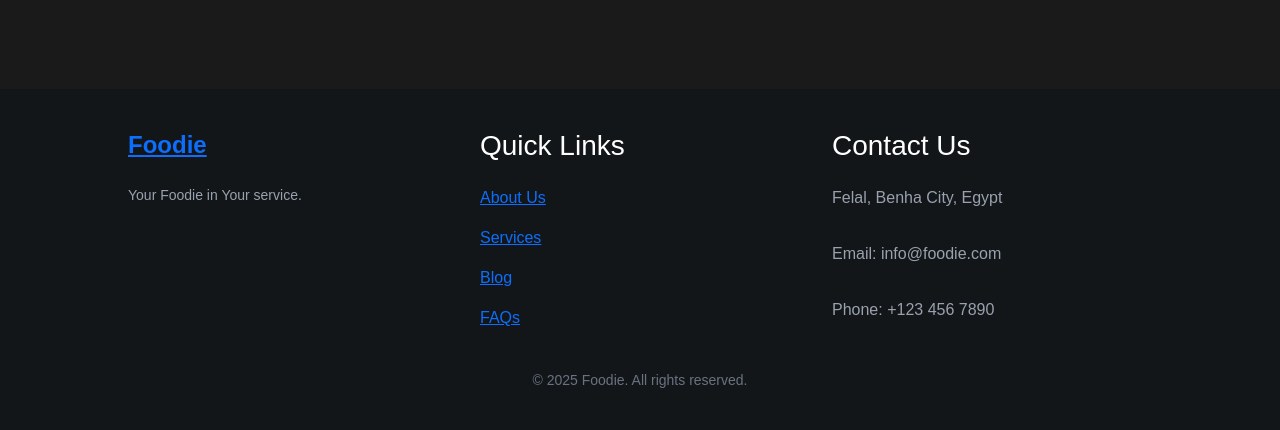
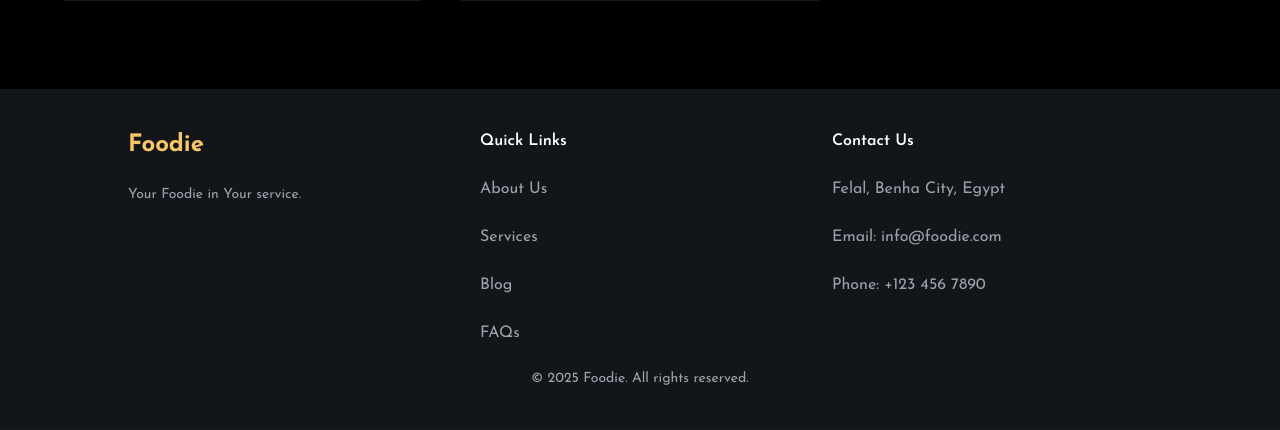
Before and after one commit to OmarNabil05/BfCAI_Web_Team, a PHP site: page /modules/restaurant/menu.php in a window 1280 px wide. Shown: the part 4873-5303 px from the top of the page. After the commit the page ends 5258 px from the top, so only its background shows below. Run offline with PHP 8.4, Linux system fonts and the light colour scheme; data comes from the database, SQL or seed files in the repository.

Commit message:
omar and vivian edited navbar in menu , links and paths

```diff
--- a/modules/restaurant/Navbar.php
+++ b/modules/restaurant/Navbar.php
@@ -1,10 +1,7 @@
 <?php
-// Don't start session if already started
-if (session_status() === PHP_SESSION_NONE) {
-    session_start();
-}
+session_start();
+$pdo = new PDO("mysql:host=localhost;dbname=my_store", "root", "");
 
-// Use existing $conn from db.php (MySQLi connection)
 // --- LOGOUT LOGIC ---
 if (isset($_GET['logout']) && $_GET['logout'] == 'true') {
     unset($_SESSION['user_id']); // remove user session
@@ -19,20 +16,17 @@ $user_id = $isLoggedIn ? $_SESSION['user_id'] : null;
 // Default cart count
 $cart_count = 0;
 
-if ($isLoggedIn && isset($conn)) {
-    // SQL to get cart item count using MySQLi
-    $stmt = $conn->prepare("
+if ($isLoggedIn) {
+    // SQL to get cart item count
+    $stmt = $pdo->prepare("
         SELECT COALESCE(SUM(oi.quantity), 0) AS cart_count
         FROM orders o
         LEFT JOIN order_items oi ON oi.order_id = o.id
-        WHERE o.user_id = ?
+        WHERE o.user_id = :uid
         AND o.status = 0
     ");
-    $stmt->bind_param("i", $user_id);
-    $stmt->execute();
-    $result = $stmt->get_result();
-    $cart_count = (int)$result->fetch_row()[0];
-    $stmt->close();
+    $stmt->execute(['uid' => $user_id]);
+    $cart_count = (int)$stmt->fetchColumn();
 }
 ?>
 
@@ -44,15 +38,15 @@ if ($isLoggedIn && isset($conn)) {
 
 <script src="https://cdn.jsdelivr.net/npm/@tailwindcss/browser@4"></script>
 
-<nav class="bg-[#121618] md:px-32 px-4 py-6 flex items-center justify-between relative">
-  <a href="menu.php" class="text-[#fac564] text-[18px] md:text-2xl font-bold transition-all duration-300">Foodie</a>
+<nav class="bg-[#121618] md:px-32 px-6 py-6 flex items-center justify-between relative">
+  <a href="menu.php" class="logo text-[#fac564] text-[18px] md:text-2xl font-bold transition-all duration-300">Foodie</a>
 
   <div class="hidden md:flex gap-7 text-white font-bold text-[12px] md:text-[16px]">
     <a href="home.php" class="hover:text-[#fac564]">Home</a>
-    <!-- <a href="menu.php" class="hover:text-[#fac564]">Menu</a> -->
-    <a href="#categories" class="hover:text-[#fac564]">Services</a>
+    <a href="menu.php" class="hover:text-[#fac564]">Menu</a>
+    <a href="#features" class="hover:text-[#fac564]">Services</a>
     <a href="#about" class="hover:text-[#fac564]">About</a>
-    <a href="#footer" class="hover:text-[#fac564]">Contact</a>
+    <a href="#cta" class="hover:text-[#fac564]">Contact</a>
   </div>
 
   <div class="hidden md:flex gap-6 items-center text-white font-bold text-[16px]">
--- a/modules/restaurant/footer.php
+++ b/modules/restaurant/footer.php
@@ -1,34 +1,34 @@
 <!-- Footer Component -->
-<footer id="footer" class="bg-[#121618] text-white md:px-32 px-6 py-10">
+<footer class="bg-[#121618] text-white md:px-32 px-6 py-10">
   <div class="max-w-7xl mx-auto grid md:grid-cols-3 gap-8">
 
     <!-- Brand & Social -->
     <div class="flex flex-col items-start gap-4">
-      <a href="#" class="text-[#fac564] text-2xl font-bold">Foodie</a>
+      <a href="#" class="text-[#fac564] text-2xl font-bold logo">Foodie</a>
       <p class="text-gray-400 text-sm">Your Foodie in Your service.</p>
 
     </div>
 
     <!-- Quick Links -->
-    <div class="flex flex-col gap-3">
-      <h3 class="text-white font-semibold text-lg">Quick Links</h3>
-      <a href="#" class="text-gray-400 hover:text-[#fac564] transition">About Us</a>
-      <a href="#" class="text-gray-400 hover:text-[#fac564] transition">Services</a>
-      <a href="#" class="text-gray-400 hover:text-[#fac564] transition">Blog</a>
-      <a href="#" class="text-gray-400 hover:text-[#fac564] transition">FAQs</a>
+    <div class="flex flex-col">
+      <span class="text-white font-semibold text-[16px]">Quick Links</span><br>
+      <a href="#" class="text-gray-400 hover:text-[#fac564] transition text">About Us</a><br>
+      <a href="#" class="text-gray-400 hover:text-[#fac564] transition text">Services</a><br>
+      <a href="#" class="text-gray-400 hover:text-[#fac564] transition text">Blog</a><br>
+      <a href="#" class="text-gray-400 hover:text-[#fac564] transition text">FAQs</a><br>
     </div>
 
     <!-- Contact -->
-    <div class="flex flex-col gap-3">
-      <h3 class="text-white font-semibold text-lg">Contact Us</h3>
-      <p class="text-gray-400">Felal, Benha City, Egypt</p>
-      <p class="text-gray-400">Email: info@foodie.com</p>
-      <p class="text-gray-400">Phone: +123 456 7890</p>
+    <div class="flex flex-col">
+      <span class="text-white font-semibold text-[16px]">Contact Us</span><br>
+      <span class="text-gray-400">Felal, Benha City, Egypt</span><br>
+      <span class="text-gray-400">Email: info@foodie.com</span><br>
+      <span class="text-gray-400">Phone: +123 456 7890</span><br>
     </div>
 
   </div>
 
-  <div class="mt-8 text-center text-gray-500 text-sm">
-    &copy; 2025 Foodie. All rights reserved.
+  <div class="text-center text-gray-500 text-sm text">
+   &copy; 2025 Foodie. All rights reserved.
   </div>
 </footer>
--- a/modules/restaurant/home.php
+++ b/modules/restaurant/home.php
@@ -1,7 +1,6 @@
 <?php
-session_start();
 require_once '../../config/db.php';
-
+include("Navbar.php");
 // Detect logged in
 $isLoggedIn = isset($_SESSION['user_id']);
 
@@ -436,7 +435,6 @@ $popular_items = $conn->query($popular_items_sql);
 </head>
 <body>
 
-<?php include("Navbar.php"); ?>
 
 <!-- Hero Section -->
 <section class="hero">
@@ -554,7 +552,7 @@ $popular_items = $conn->query($popular_items_sql);
 </section>
 
 <!-- CTA Section -->
-<section class="cta">
+<section class="cta" id="cta">
     <h2>Ready to Order?</h2>
     <p>Join thousands of happy customers enjoying delicious meals every day!</p>
     <a href="menu.php" class="btn-primary">Explore Our Menu</a>
--- a/modules/restaurant/menu.php
+++ b/modules/restaurant/menu.php
@@ -34,13 +34,38 @@ if ($selected_category > 0) {
   <title>Our Menu - Pizza Fiesta</title>
   <link href="https://cdn.jsdelivr.net/npm/bootstrap@5.3.2/dist/css/bootstrap.min.css" rel="stylesheet">
   <style>
-    body {
-      background-color: #1a1a1a;
+    @import url('https://fonts.googleapis.com/css2?family=Josefin+Sans:wght@400;600;700&display=swap');
+
+body {
+      background-color: black;
       color: #f0f0f0;
-      font-family: Arial, sans-serif;
+      font-family: 'Josefin Sans', sans-serif;
       margin: 0;
       padding: 0;
     }
+a{
+    color: white;
+    text-decoration: none;
+    }
+a:hover
+{
+    color:#fac564 ;
+}
+
+.logo
+{
+  color: #fac564;
+}
+.navbar
+{
+  background-color:#121618 ;
+}
+.text{
+  color:#9ca3af;
+}
+h5{
+  font-weight: 600;
+}
 
     .menu-container {
       max-width: 64rem;
--- a/modules/restaurant/profile.php
+++ b/modules/restaurant/profile.php
@@ -82,7 +82,7 @@ $headers = ['Order ID', 'Created At', 'Item Name', 'Quantity'];
 
     <!-- Profile Form -->
     <form id="profileForm" class="card transition-all duration-300 text-white w-80 lg:w-[500px] h-96 bg-[#121618] border border-white/20 shadow-lg rounded-lg flex flex-col justify-center items-center gap-5">
-        <h2 class="text-2xl lg:text-3xl transition-all duration-300">My Profile</h2>
+        <h2 class="text-2xl lg:text-3xl transition-all duration-300 text-[#fac564]">My Profile</h2>
         <div class="flex lg:gap-5 gap-3 lg:items-center lg:flex-row flex-col">
             <label for="username">Name</label>
             <input type="text" class="border px-2 border-white/20 rounded-lg w-72 py-1" name="username" value="<?php echo $user['name']; ?>" readonly>
```
Also changed, not shown: modules/restaurant/cart.php (+1 -10 lines).
